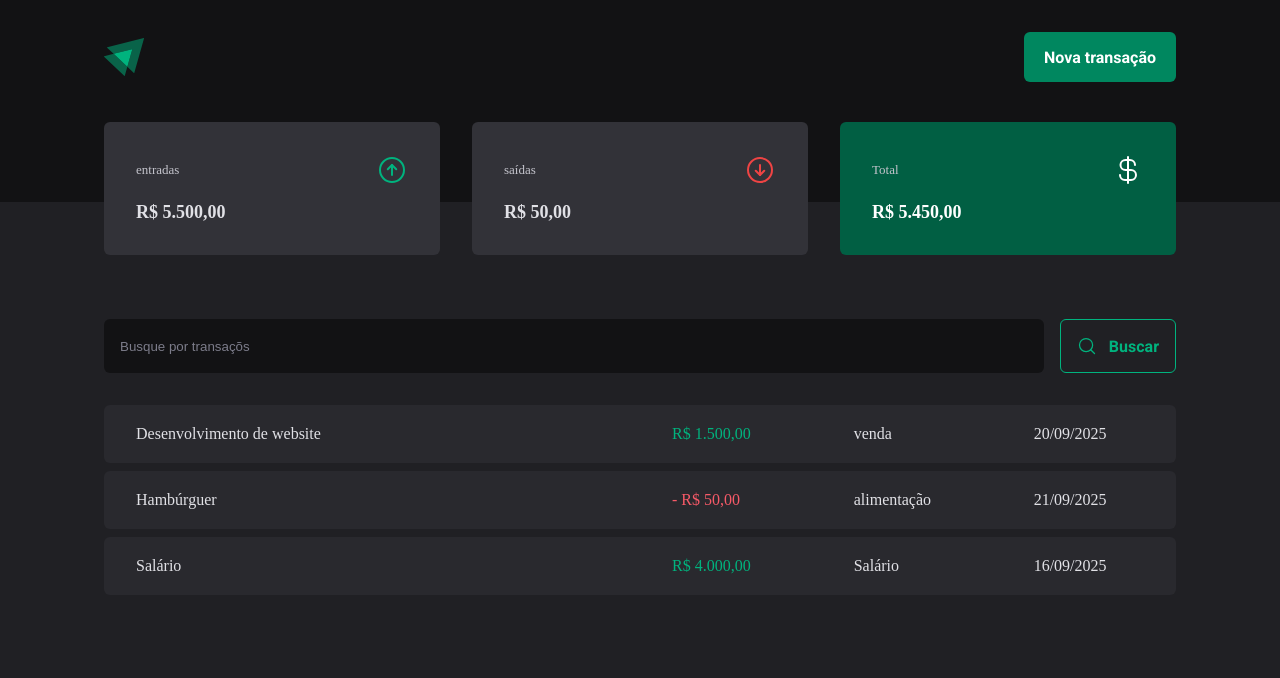
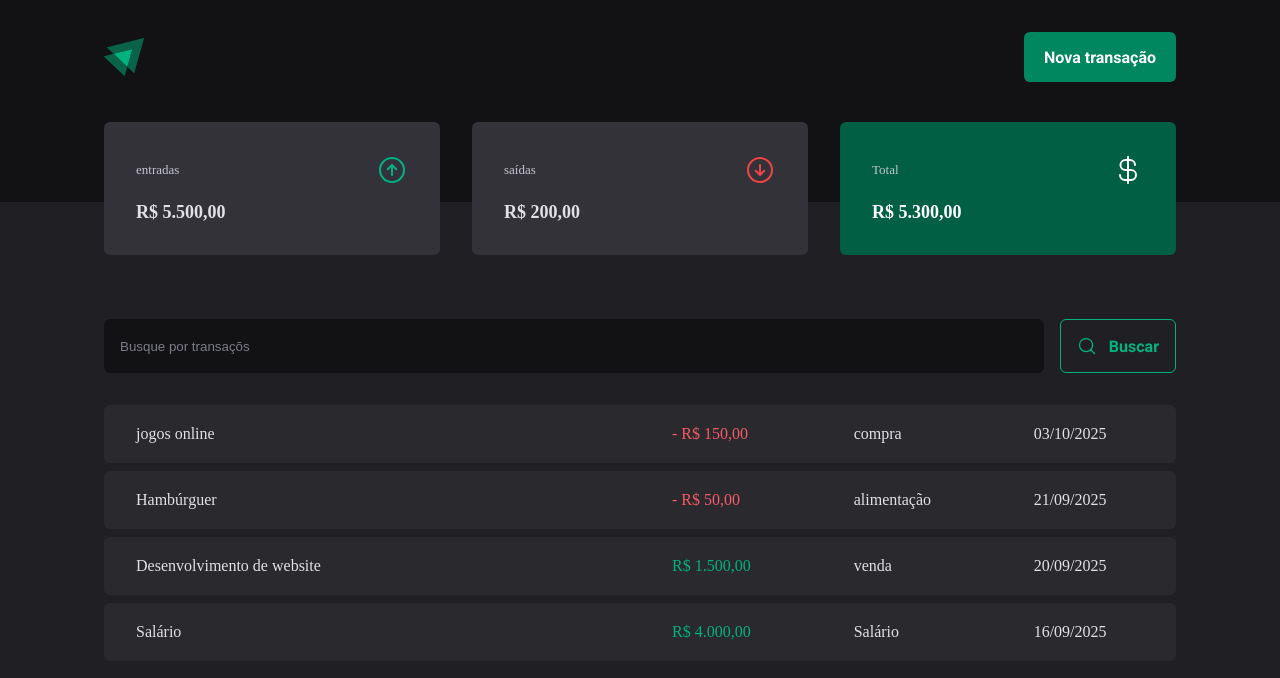
Before and after one commit to ronald1134/DT-Money, a React (Vite) app: page / in a window 1280 px wide. Shown: the top 678 px of the page. Built offline with nearby package versions, Linux system fonts and the light colour scheme; data requests are answered from the project's data file.

Commit message:
feat(transactionsContext): adiciona funcionalidade de criar nova transação

```diff
--- a/server.json
+++ b/server.json
@@ -5,7 +5,7 @@
       "description": "Desenvolvimento de website",
       "type": "income",
       "category": "venda",
-            "price": 1500.00,
+      "price": 1500,
       "createdAt": "2025-09-20T10:00:00Z"
     },
     {
@@ -13,7 +13,7 @@
       "description": "Hambúrguer",
       "type": "outcome",
       "category": "alimentação",
-            "price": 50.00,
+      "price": 50,
       "createdAt": "2025-09-21T12:30:00Z"
     },
     {
@@ -21,8 +21,16 @@
       "description": "Salário",
       "type": "income",
       "category": "Salário",
-            "price": 4000.00,
+      "price": 4000,
       "createdAt": "2025-09-16T06:15:00Z"
+    },
+    {
+      "description": "jogos online",
+      "price": 150,
+      "category": "compra",
+      "type": "outcome",
+      "createdAt": "2025-10-03T00:25:23.207Z",
+      "id": 4
     }
   ]
 }
--- a/src/components/NewTransationModal/index.tsx
+++ b/src/components/NewTransationModal/index.tsx
@@ -4,7 +4,8 @@ import { ArrowCircleDown, ArrowCircleUp, X } from "phosphor-react";
 import * as zod from "zod";
 import { zodResolver } from "@hookform/resolvers/zod";
 import { Controller, useForm } from "react-hook-form";
-
+import { useContext } from "react";
+import { TransactionsContext } from "../../contexts/TransactionsContext";
 
 const newTransactionFormSchema = zod.object({
     description: zod.string(),
@@ -15,14 +16,15 @@ const newTransactionFormSchema = zod.object({
 
 type NewTransactionFormInputs = zod.infer<typeof newTransactionFormSchema>
 
-
 export function NewTransactionModal() {
+    const { createTransaction } = useContext(TransactionsContext);
 
     const {
         control,
         register,
         handleSubmit,
-        formState: { isSubmitting }
+        formState: { isSubmitting },
+        reset
     } = useForm<NewTransactionFormInputs>({
         resolver: zodResolver(newTransactionFormSchema),
         defaultValues: {
@@ -31,8 +33,10 @@ export function NewTransactionModal() {
     })
 
     async function handleCreateNewTransaction(data: NewTransactionFormInputs) {
-        console.log(data);
-        await new Promise(resolve => setTimeout(resolve, 2000));
+        const { description, price, category, type } = data; //desestruturação dos dados
+
+        await createTransaction({ description, price, category, type });//chama a função do contexto
+        reset();//reseta o formulário
     }
 
     return (
@@ -74,7 +78,7 @@ export function NewTransactionModal() {
                                 <TransactionType
                                     onValueChange={field.onChange}
                                     value={field.value}
-                                    >
+                                >
 
                                     <TransactionTypeButton variant="income" value="income">
                                         <ArrowCircleUp size={24} />
--- a/src/contexts/TransactionsContext.tsx
+++ b/src/contexts/TransactionsContext.tsx
@@ -11,10 +11,17 @@ interface Transaction {
     createdAt: string;
 }
 
+interface CreateTransactionInput {
+    description: string;
+    price: number;
+    category: string;
+    type: 'income' | 'outcome';
+}
 
 interface TransactionContextType {
     transactions: Transaction[];
     fetchTransactions: (query?: string) => Promise<void>;
+    createTransaction: (data: CreateTransactionInput) => Promise<void>;
 }
 
 interface TransactionsProviderProps {
@@ -28,11 +35,28 @@ export function TransactionsProvider({ children }: TransactionsProviderProps) {
 
     async function fetchTransactions(query?: string) {
         const response = await api.get('transactions', {
-            params:{
+            params: {
+                _sort: 'createdAt',
+                _order: 'desc',
+                _like: query,
                 q: query,
             }
         })
         setTransactions(response.data)
+    }
+
+    async function createTransaction(data: CreateTransactionInput) {
+
+        const { description, price, category, type } = data;
+
+        const response = await api.post('/transactions', {
+            description,
+            price,
+            category,
+            type,
+            createdAt: new Date(),
+        })
+        setTransactions(state => [response.data, ...state])
     }
 
     useEffect(() => {
@@ -42,8 +66,10 @@ export function TransactionsProvider({ children }: TransactionsProviderProps) {
     return (
         <TransactionsContext.Provider value={{
             transactions,
-            fetchTransactions
-        }}>
+            fetchTransactions,
+            createTransaction
+        }}
+        >
             {children}
         </TransactionsContext.Provider>
     )
```
Lines whose indentation alone changed are shown as unchanged.
